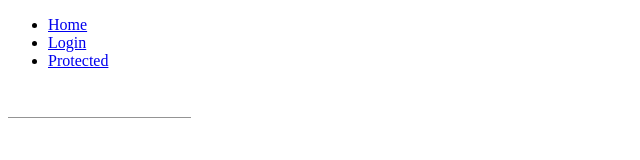
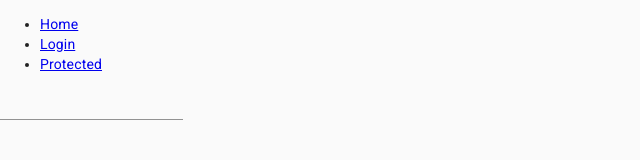
Before and after one commit to kynrai/react-template, a React (Create React App) app: page / in a window 1280 px wide. Shown: the top 160 px of the page, without its empty margins (0-640 px from the left). Built offline with nearby package versions, Linux system fonts and the light colour scheme.

Commit message:
Add CssBaseline

```diff
--- a/src/index.tsx
+++ b/src/index.tsx
@@ -1,4 +1,4 @@
-import { MuiThemeProvider } from '@material-ui/core';
+import { MuiThemeProvider, CssBaseline } from '@material-ui/core';
 import React from 'react';
 import ReactDOM from 'react-dom';
 import { Router } from 'react-router-dom';
@@ -10,9 +10,11 @@ import * as serviceWorker from './serviceWorker';
 
 ReactDOM.render(
   <MuiThemeProvider theme={mainTheme}>
-    <Router history={history}>
-      <App />
-    </Router>
+    <CssBaseline>
+      <Router history={history}>
+        <App />
+      </Router>
+    </CssBaseline>
   </MuiThemeProvider>,
   document.getElementById('root')
 );
```
